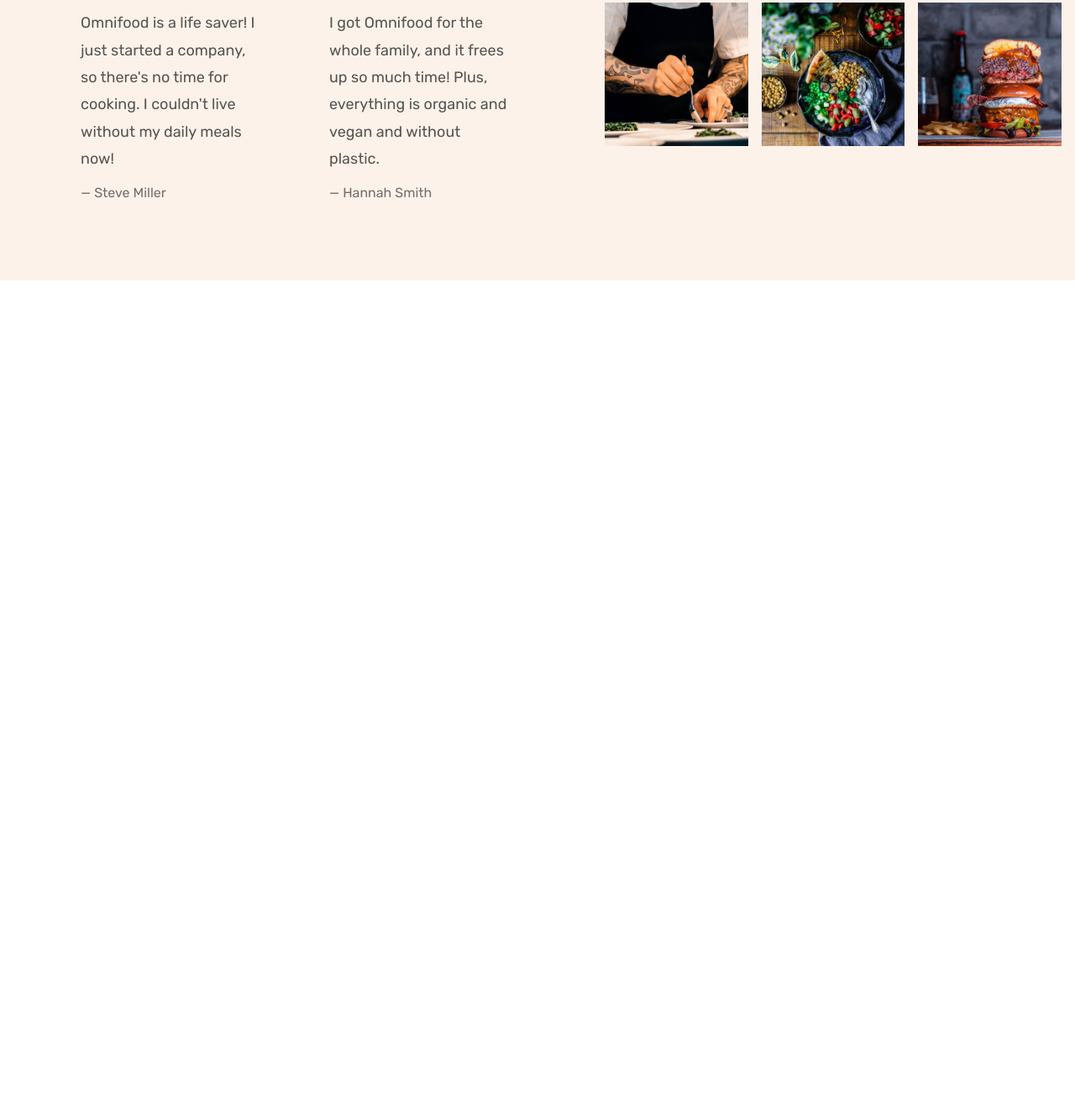
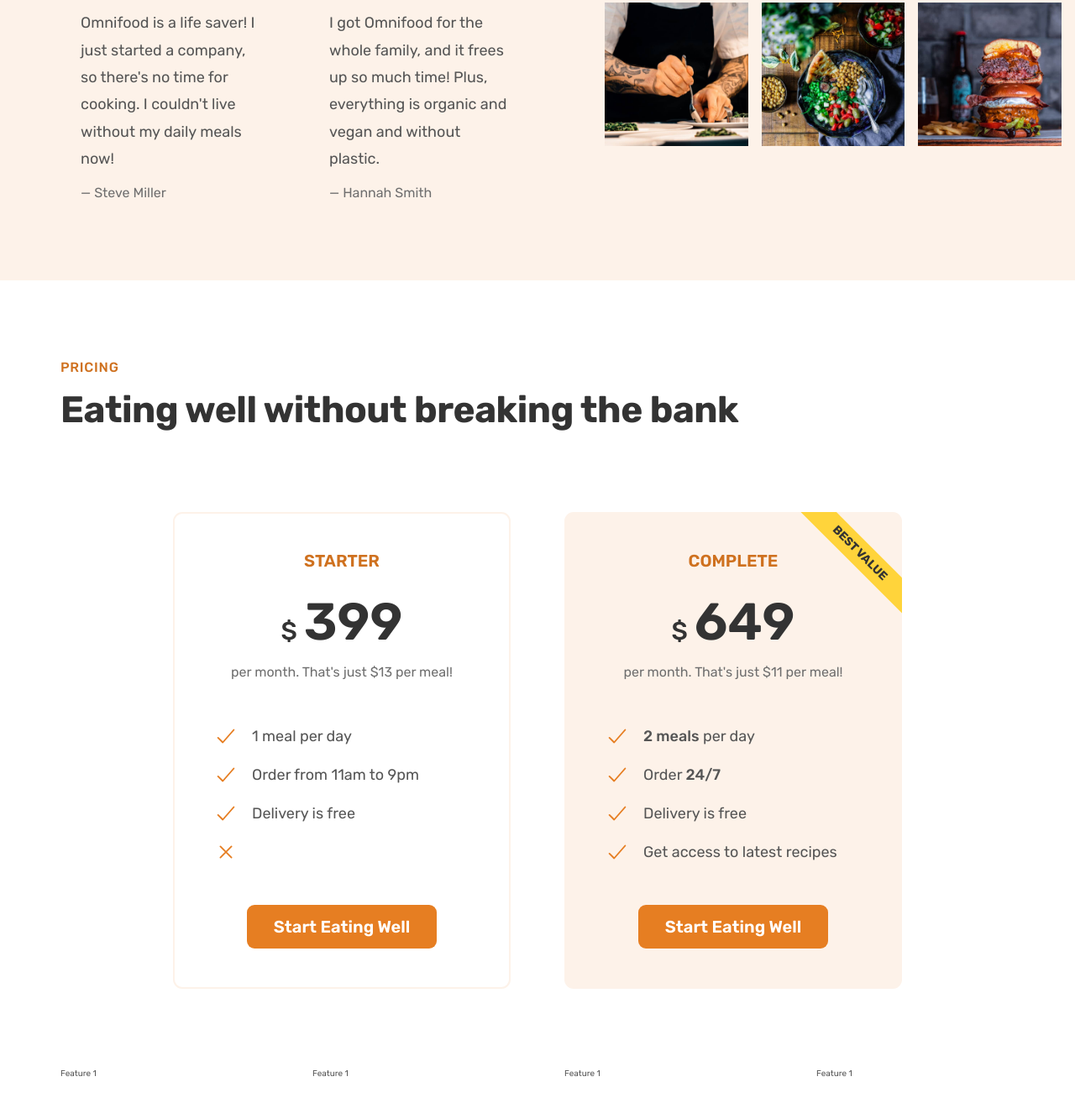
Before and after one commit to GretSeat/Omnifood, a plain HTML site: page html/index.html in a window 1280 px wide. Shown: the part 4277-5597 px from the top of the page at 84% size. Before the commit the page ends 4611 px from the top, so only its background shows below. Drawn offline with nearby package versions, Linux system fonts and the light colour scheme.

Commit message:
Finished 121, 122

```diff
--- a/css/general.css
+++ b/css/general.css
@@ -71,12 +71,18 @@ body {
   column-gap: 6.4rem;
   row-gap: 9.6rem;
 }
+.grid:not(:last-child) {
+  margin-bottom: 9.6rem;
+}
 
 .grid--2-cols {
   grid-template-columns: repeat(2, 1fr);
 }
 .grid--3-cols {
   grid-template-columns: repeat(3, 1fr);
+}
+.grid--4-cols {
+  grid-template-columns: repeat(4, 1fr);
 }
 .grid--center-v {
   align-items: center;
@@ -157,6 +163,23 @@ body {
   color: #cf711f;
   border-bottom: 1px solid transparent;
 }
+.list {
+  list-style: none;
+  display: flex;
+  flex-direction: column;
+  gap: 1.6rem;
+}
+.list-item {
+  font-size: 1.8rem;
+  display: flex;
+  align-items: center;
+  gap: 1.6rem;
+}
+.list-icon {
+  width: 3rem;
+  height: 3rem;
+  color: #e67e22;
+}
 /* HELPER CLASSES */
 .margin-right-sm {
   margin-right: 1.6rem !important;
--- a/css/style.css
+++ b/css/style.css
@@ -285,23 +285,7 @@
   text-align: center;
   font-size: 1.8rem;
 }
-.list {
-  list-style: none;
-  display: flex;
-  flex-direction: column;
-  gap: 1.6rem;
-}
-.list-item {
-  font-size: 1.8rem;
-  display: flex;
-  align-items: center;
-  gap: 1.6rem;
-}
-.list-icon {
-  width: 3rem;
-  height: 3rem;
-  color: #e67e22;
-}
+
 /**********************/
 /* TESTIMONIAL SECTION */
 /**********************/
@@ -351,3 +335,70 @@
 .gallery-item img:hover {
   transform: scale(1.1);
 }
+/**********************/
+/* PRICING SECTION */
+/**********************/
+.section-pricing {
+  padding: 9.6rem 0;
+}
+.pricing-plan {
+  border-radius: 11px;
+  width: 75%;
+}
+.pricing-plan--starter {
+  border: 2px solid #fdf2e9;
+  justify-self: end;
+  padding: 4.6rem;
+}
+.pricing-plan--complete {
+  background-color: #fdf2e9;
+  padding: 4.8rem;
+  position: relative;
+  overflow: hidden;
+}
+.pricing-plan--complete::after {
+  content: "Best Value";
+  position: absolute;
+  top: 6%;
+  right: -18%;
+  text-transform: uppercase;
+  font-size: 1.4rem;
+  font-weight: 700;
+  color: #333;
+  background-color: #ffd43b;
+  padding: 0.8rem 8rem;
+  transform: rotate(45deg);
+}
+.plan-header {
+  text-align: center;
+  margin-bottom: 4.8rem;
+}
+
+.plan-name {
+  color: #cf711f;
+  font-weight: 600;
+  font-size: 2rem;
+  text-transform: uppercase;
+  letter-spacing: 0.75;
+  margin-bottom: 3.2rem;
+}
+.plan-price {
+  font-size: 6.2rem;
+  font-weight: 600;
+  color: #333;
+  margin-bottom: 1.6rem;
+}
+.plan-price span {
+  font-size: 3rem;
+  font-weight: 500;
+  margin-right: 0.8rem;
+}
+.plan-text {
+  font-size: 1.6rem;
+  line-height: 1.6;
+  color: #6f6f6f;
+}
+.plan-sign-up {
+  text-align: center;
+  margin-top: 4.8rem;
+}
--- a/html/index.html
+++ b/html/index.html
@@ -411,6 +411,78 @@
           </figure>
         </div>
       </section>
+      <section class="section-pricing">
+        <div class="container">
+          <span class="subheading">Pricing</span>
+          <h2 class="heading-secondary">
+            Eating well without breaking the bank
+          </h2>
+        </div>
+
+        <div class="container grid grid--2-cols">
+          <div class="pricing-plan pricing-plan--starter">
+            <header class="plan-header">
+              <p class="plan-name">Starter</p>
+              <p class="plan-price"><span>$</span>399</p>
+              <p class="plan-text">per month. That's just $13 per meal!</p>
+            </header>
+            <ul class="list">
+              <li class="list-item">
+                <ion-icon class="list-icon" name="checkmark-outline"></ion-icon>
+                <span>1 meal per day</span>
+              </li>
+              <li class="list-item">
+                <ion-icon class="list-icon" name="checkmark-outline"></ion-icon>
+                <span>Order from 11am to 9pm</span>
+              </li>
+              <li class="list-item">
+                <ion-icon class="list-icon" name="checkmark-outline"></ion-icon>
+                <span>Delivery is free</span>
+              </li>
+              <li class="list-item">
+                <ion-icon class="list-icon" name="close-outline"></ion-icon>
+              </li>
+            </ul>
+            <div class="plan-sign-up">
+              <a href="#" class="btn btn--full">Start Eating Well</a>
+            </div>
+          </div>
+          <div class="pricing-plan pricing-plan--complete">
+            <header class="plan-header">
+              <p class="plan-name">Complete</p>
+              <p class="plan-price"><span>$</span>649</p>
+              <p class="plan-text">per month. That's just $11 per meal!</p>
+            </header>
+            <ul class="list">
+              <li class="list-item">
+                <ion-icon class="list-icon" name="checkmark-outline"></ion-icon>
+                <span><strong>2 meals</strong> per day</span>
+              </li>
+              <li class="list-item">
+                <ion-icon class="list-icon" name="checkmark-outline"></ion-icon>
+                <span>Order <strong>24/7</strong></span>
+              </li>
+              <li class="list-item">
+                <ion-icon class="list-icon" name="checkmark-outline"></ion-icon>
+                <span>Delivery is free</span>
+              </li>
+              <li class="list-item">
+                <ion-icon class="list-icon" name="checkmark-outline"></ion-icon>
+                <span>Get access to latest recipes</span>
+              </li>
+            </ul>
+            <div class="plan-sign-up">
+              <a href="#" class="btn btn--full">Start Eating Well</a>
+            </div>
+          </div>
+        </div>
+        <div class="container grid grid--4-cols">
+          <div class="feature">Feature 1</div>
+          <div class="feature">Feature 1</div>
+          <div class="feature">Feature 1</div>
+          <div class="feature">Feature 1</div>
+        </div>
+      </section>
     </main>
   </body>
 </html>
```
